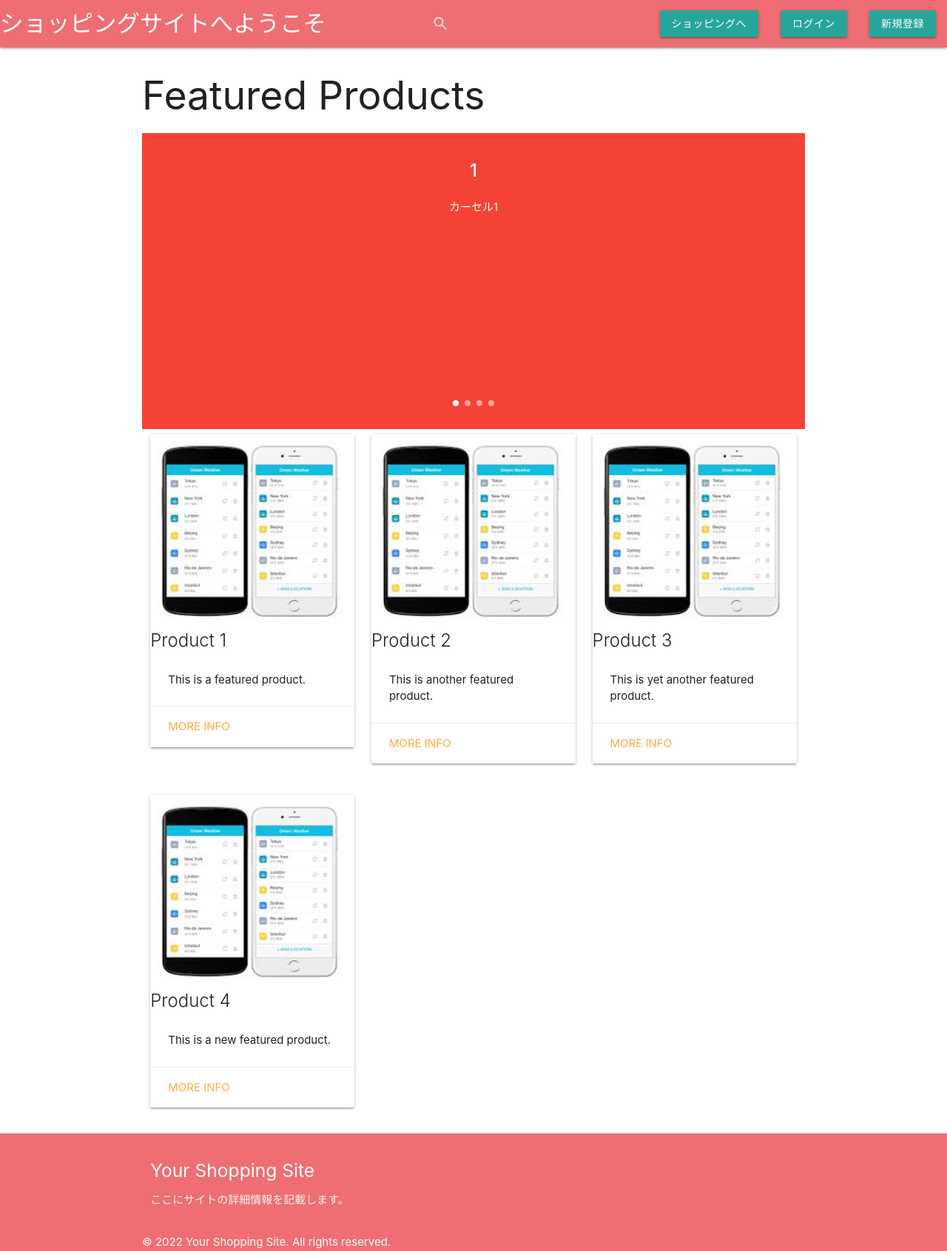
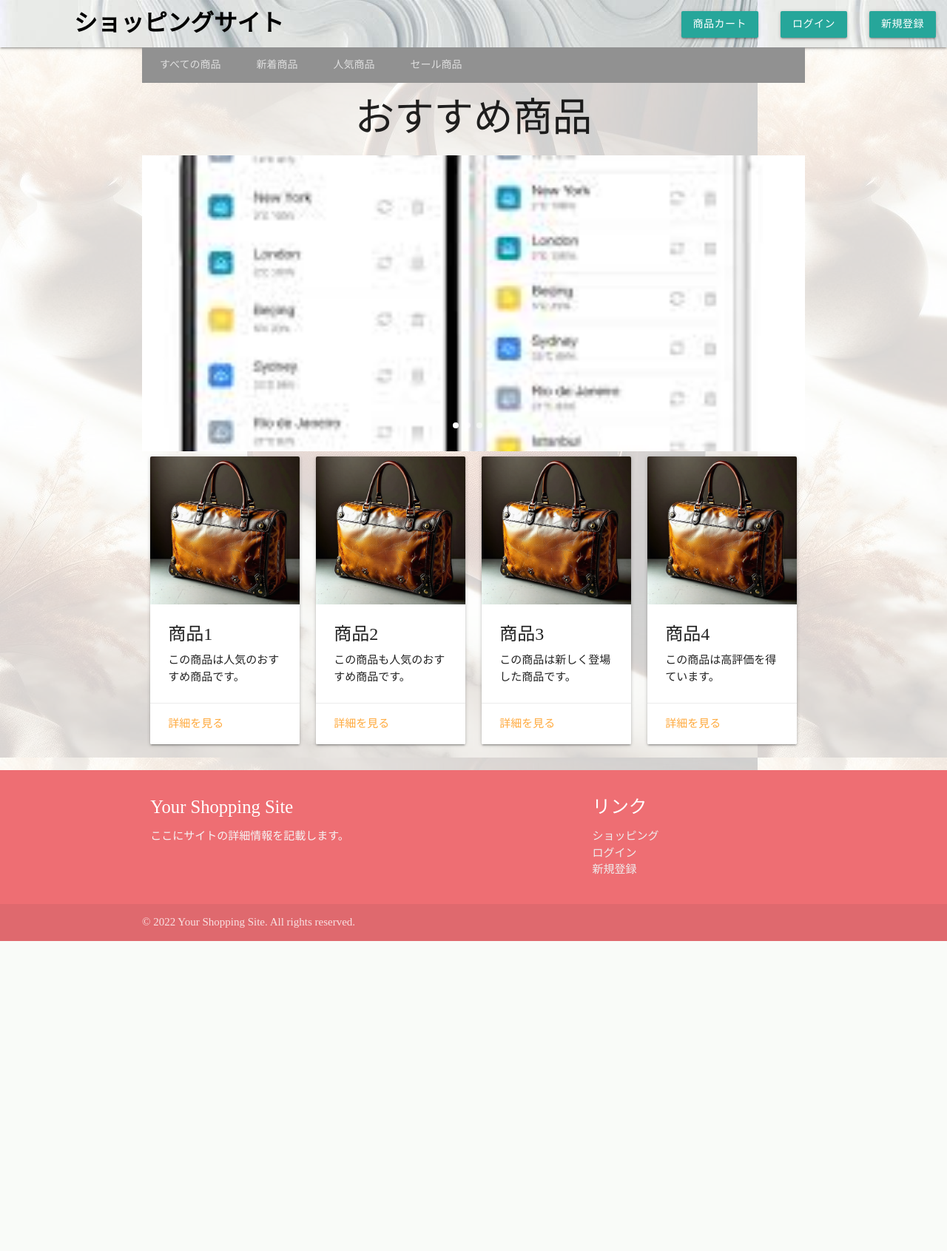
Before and after one commit to c0a22132/Project_Exercises, a PHP site: page / in a window 1280 px wide. Shown: the whole page at 74% size. After the commit the page ends 1272 px from the top, so only its background shows below. Run offline with PHP 8.4, Linux system fonts and the light colour scheme; grey boxes are pictures that could not be loaded.

Commit message:
upload files

```diff
--- a/EC/index.html
+++ b/EC/index.html
@@ -1,32 +1,71 @@
 <!DOCTYPE html>
 <html lang="ja">
 <head>
-    <!-- Materialize CSS -->
-    <link rel="stylesheet" href="https://cdnjs.cloudflare.com/ajax/libs/materialize/1.0.0/css/materialize.min.css">
-    <link href="https://fonts.googleapis.com/icon?family=Material+Icons" rel="stylesheet">
     <meta charset="UTF-8">
     <meta name="viewport" content="width=device-width, initial-scale=1.0">
     <title>ショッピングサイトへようこそ</title>
+    <link rel="stylesheet" href="https://cdnjs.cloudflare.com/ajax/libs/materialize/1.0.0/css/materialize.min.css">
+    <style>
+        body {
+            font-family: "SimSun";
+            background-image: url("./image/background.jpg");
+            background-color:rgba(255,255,255,0.8);
+            background-blend-mode:lighten;
+        }
+        .carousel .carousel-item {
+            height: 300px;
+        }
+        .carousel-item img {
+            height: 100%;
+            object-fit: cover;
+        }
+        .nav-wrapper {
+            background-image: url(./image/nav-background.jpg);
+        }
+        .nav-content {
+            background-color: #919191;
+            max-width: 1280px;
+            margin: 0 auto;
+            width: 70%;
+            text-align: center;
+        }
+        .padding {
+            padding-top: 30px;
+        }
+        .nav-font {
+            font-family: "SimSun";
+            margin-left: 100px;
+            font-weight:bold
+        }
+        .card .card-image img {
+            height: 200px;
+            object-fit: cover;
+        }
+        footer {
+            background-color: #232f3e;
+        }
+        footer h5, footer p {
+            color: white;
+        }
+    </style>
 </head>
 <body>
     <header>
         <nav>
             <div class="nav-wrapper">
-                <a href="#" class="brand-logo">ショッピングサイトへようこそ</a>
+                <a class="brand-logo black-text nav-font">ショッピングサイト</a>
                 <ul id="nav-mobile" class="right hide-on-med-and-down">
-                    <!--商品検索バー-->
-                    <li>
-                        <form>
-                            <div class="input-field">
-                                <input id="search" type="search" required>
-                                <label class="label-icon" for="search"><i class="material-icons">search</i></label>
-                                <i class="material-icons">close</i>
-                            </div>
-                        </form>
-                    </li>
-                    <li><a href="main.html" class="waves-effect waves-light btn">ショッピングへ</a></li>
+                    <li><a href="main.html" class="waves-effect waves-light btn">商品カート</a></li>
                     <li><a href="./login/login.html" class="waves-effect waves-light btn">ログイン</a></li>
                     <li><a href="./login/register.html" class="waves-effect waves-light btn">新規登録</a></li>
+                </ul>
+            </div>
+            <div class="nav-content">
+                <ul class="tabs tabs-transparent">
+                    <li class="tab"><a href="#all">すべての商品</a></li>
+                    <li class="tab"><a href="#new">新着商品</a></li>
+                    <li class="tab"><a href="#popular">人気商品</a></li>
+                    <li class="tab"><a href="#sale">セール商品</a></li>
                 </ul>
             </div>
         </nav>
@@ -34,87 +73,89 @@
 
     <main>
         <div class="container">
-            <h2>Featured Products</h2>
+            <h2 class="center-align padding">おすすめ商品</h2>
             <!-- Recommendation Carousel -->
             <div class="carousel carousel-slider center">
-                <div class="carousel-item red white-text" href="#one!">
-                    <h2>1</h2>
-                    <p class="white-text">カーセル1</p>
+                <div class="carousel-item" href="./image1.jpg">
+                    <img src="./image1.jpg" alt="商品1">
+                    <h2 class="white-text">商品1</h2>
+                    <p class="white-text">おすすめ商品1</p>
                 </div>
-                <div class="carousel-item amber white-text" href="#two!">
-                    <h2>2</h2>
-                    <p class="white-text">カーセル2</p>
+                <div class="carousel-item" href="./image2.jpg">
+                    <img src="./image2.jpg" alt="商品2">
+                    <h2 class="white-text">商品2</h2>
+                    <p class="white-text">おすすめ商品2</p>
                 </div>
-                <div class="carousel-item green white-text" href="#three!">
-                    <h2>3</h2>
-                    <p class="white-text">カーセル3</p>
+                <div class="carousel-item" href="./image3.jpg">
+                    <img src="./image3.jpg" alt="商品3">
+                    <h2 class="white-text">商品3</h2>
+                    <p class="white-text">おすすめ商品3</p>
                 </div>
-                <div class="carousel-item blue white-text" href="#four!">
-                    <h2>4</h2>
-                    <p class="white-text">カーセル4</p>
+                <div class="carousel-item" href="./image4.jpg">
+                    <img src="./image4.jpg" alt="商品4">
+                    <h2 class="white-text">商品4</h2>
+                    <p class="white-text">おすすめ商品4</p>
                 </div>
             </div>
 
             <div class="row">
                 <!-- Card 1 -->
-                <div class="col s4">
-                    <div class="card">
+                <div class="col s12 m6 l3">
+                    <div class="card hoverable">
                         <div class="card-image">
-                            <img src="./image1.jpg" alt="Product 1">
+                            <img src="./image2.jpg" alt="Product 1">
                         </div>
-                        <span class="card-title">Product 1</span>
                         <div class="card-content">
-                            This is a featured product.
+                            <span class="card-title">商品1</span>
+                            <p>この商品は人気のおすすめ商品です。</p>
                         </div>
                         <div class="card-action">
-                            <a href="#">More Info</a>
+                            <a href="#">詳細を見る</a>
                         </div>
                     </div>
                 </div>
                 <!-- Card 2 -->
-                <div class="col s4">
-                    <div class="card">
+                <div class="col s12 m6 l3">
+                    <div class="card hoverable">
                         <div class="card-image">
-                            <img src="./image1.jpg" alt="Product 2">
+                            <img src="./image2.jpg" alt="Product 2">
                         </div>
-                        <span class="card-title">Product 2</span>
                         <div class="card-content">
-                            This is another featured product.
+                            <span class="card-title">商品2</span>
+                            <p>この商品も人気のおすすめ商品です。</p>
                         </div>
                         <div class="card-action">
-                            <a href="#">More Info</a>
+                            <a href="#">詳細を見る</a>
                         </div>
                     </div>
                 </div>
                 <!-- Card 3 -->
-                <div class="col s4">
-                    <div class="card">
+                <div class="col s12 m6 l3">
+                    <div class="card hoverable">
                         <div class="card-image">
-                            <img src="./image1.jpg" alt="Product 3">
+                            <img src="./image2.jpg" alt="Product 3">
                         </div>
-                        <span class="card-title">Product 3</span>
                         <div class="card-content">
-                            This is yet another featured product.
+                            <span class="card-title">商品3</span>
+                            <p>この商品は新しく登場した商品です。</p>
                         </div>
                         <div class="card-action">
-                            <a href="#">More Info</a>
+                            <a href="#">詳細を見る</a>
                         </div>
                     </div>
                 </div>
-            </div>
-            <div class="row">
                 <!-- Card 4 -->
-                <div class="col s4">
-                    <div class="card">
+                <div class="col s12 m6 l3">
+                    <div class="card hoverable">
                         <div class="card-image">
-                            <img src="./image1.jpg" alt="Product 4">
+                            <img src="./image2.jpg" alt="Product 4">
                         </div>
-                        <span class="card-title">Product 4</span>
                         <div class="card-content">
-                            This is a new featured product.
+                            <span class="card-title">商品4</span>
+                            <p>この商品は高評価を得ています。</p>
                         </div>
                         <div class="card-action">
-                            <a href="#">More Info</a>
+                            <a href="#">詳細を見る</a>
                         </div>
                     </div>
                 </div>
@@ -130,38 +171,23 @@
                     <h5 class="white-text">Your Shopping Site</h5>
                     <p class="grey-text text-lighten-4">ここにサイトの詳細情報を記載します。</p>
                 </div>
+                <div class="col l4 offset-l2 s12">
+                    <h5 class="white-text">リンク</h5>
+                    <ul>
+                        <li><a class="grey-text text-lighten-3" href="main.html">ショッピング</a></li>
+                        <li><a class="grey-text text-lighten-3" href="./login/login.html">ログイン</a></li>
+                        <li><a class="grey-text text-lighten-3" href="./login/register.html">新規登録</a></li>
+                    </ul>
+                </div>
             </div>
         </div>
-        <div class="container">
-            &copy; 2022 Your Shopping Site. All rights reserved.
+        <div class="footer-copyright">
+            <div class="container">
+                &copy; 2022 Your Shopping Site. All rights reserved.
+            </div>
         </div>
     </footer>
-
-    <!-- Materialize JS -->
     <script src="https://cdnjs.cloudflare.com/ajax/libs/materialize/1.0.0/js/materialize.min.js"></script>
-    <!DOCTYPE html>
-    <html lang="ja">
-    <head>
-        <!-- Materialize CSS -->
-        <link rel="stylesheet" href="https://cdnjs.cloudflare.com/ajax/libs/materialize/1.0.0/css/materialize.min.css">
-        <meta charset="UTF-8">
-    </head>
-    <body>
-        <header>
-<script>
-    document.addEventListener('DOMContentLoaded', function() {
-    var elems = document.querySelectorAll('.carousel');
-    var instances = M.Carousel.init(elems, {
-        fullWidth: true,
-        indicators: true
-    });
-
-    // 自動スクロール機能
-    setInterval(function() {
-        var instance = M.Carousel.getInstance(elems[0]); // 最初のカーセルインスタンスを取得
-        instance.next(); // 次のスライドへ移動
-    }, 5000); // 5秒ごとに実行
-});
-</script>
+    <script src="scripts.js"></script>
 </body>
 </html>
--- a/EC/login/database_config.php
+++ b/EC/login/database_config.php
@@ -1,5 +1,5 @@
 <?php
-define('DSN', 'mysql:host=localhost;dbname=ecdatabase;charset=utf8');
-define('DB_USER', 'user1');
+define('DSN', 'mysql:host=localhost;dbname=ecdatabese;charset=utf8');
+define('DB_USER', 'user');
 define('DB_PASS', 'passwordA1!');
 ?>
--- /dev/null
+++ b/EC/login/lite_database_config.php
@@ -0,0 +1,3 @@
+<?php
+define('DSN', 'sqlite:path_to_your_database/your_database_name.sqlite');
+?>
--- a/EC/login/register.html
+++ b/EC/login/register.html
@@ -7,8 +7,6 @@
     <!-- Materialize CSS -->
     <link rel="stylesheet" href="https://cdnjs.cloudflare.com/ajax/libs/materialize/1.0.0/css/materialize.min.css">
     <script src="https://cdnjs.cloudflare.com/ajax/libs/materialize/1.0.0/js/materialize.min.js"></script>
-    <!-- FingerprintJSのスクリプトを追加 -->
-    <script src="https://cdnjs.cloudflare.com/ajax/libs/fingerprintjs2/2.1.0/fingerprint2.min.js"></script>
     <!-- AjaxZip3 JavaScript -->
     <script src="https://ajaxzip3.github.io/ajaxzip3.js" charset="UTF-8"></script>
     <script>
```
Also changed, not shown: EC/login/create_db.php (added, +26 -0 lines), EC/login/login.php (+3 -19 lines), EC/login/register.php (+5 -51 lines), EC/login/register_lite.php (added, +40 -0 lines), EC/main.html (+9 -10 lines), EC/scripts.js (added, +13 -0 lines), EC/styles.css (added, +292 -0 lines), EC/image/background.jpg (added), EC/image/nav-background.jpg (added), EC/image2.jpg (added).
